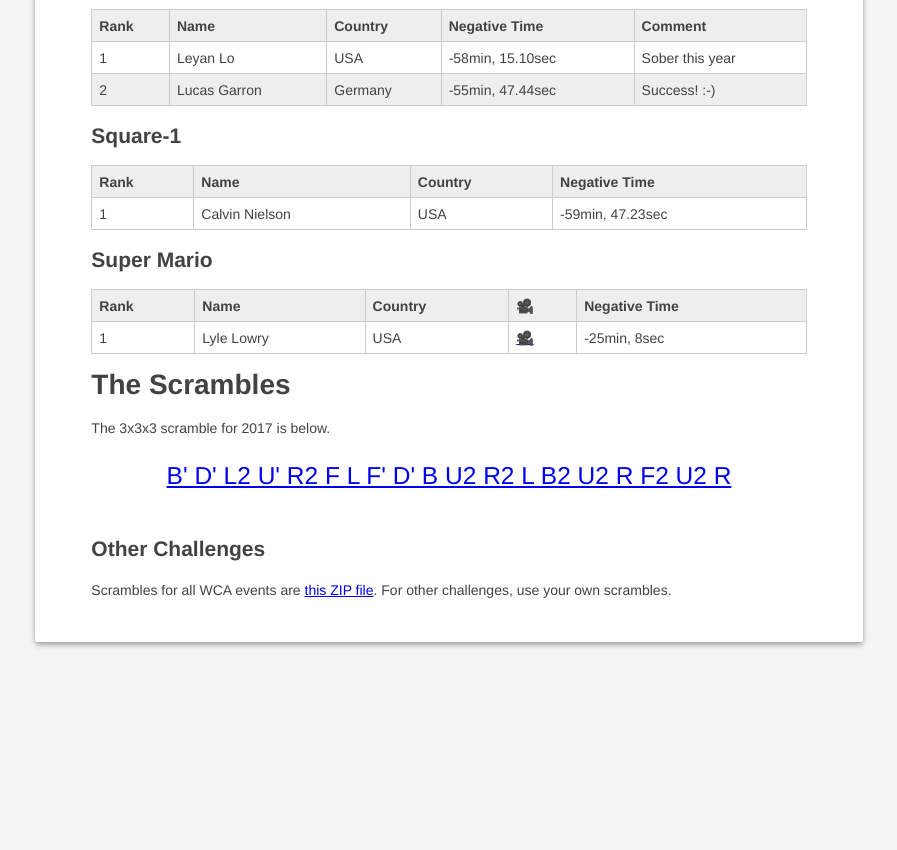
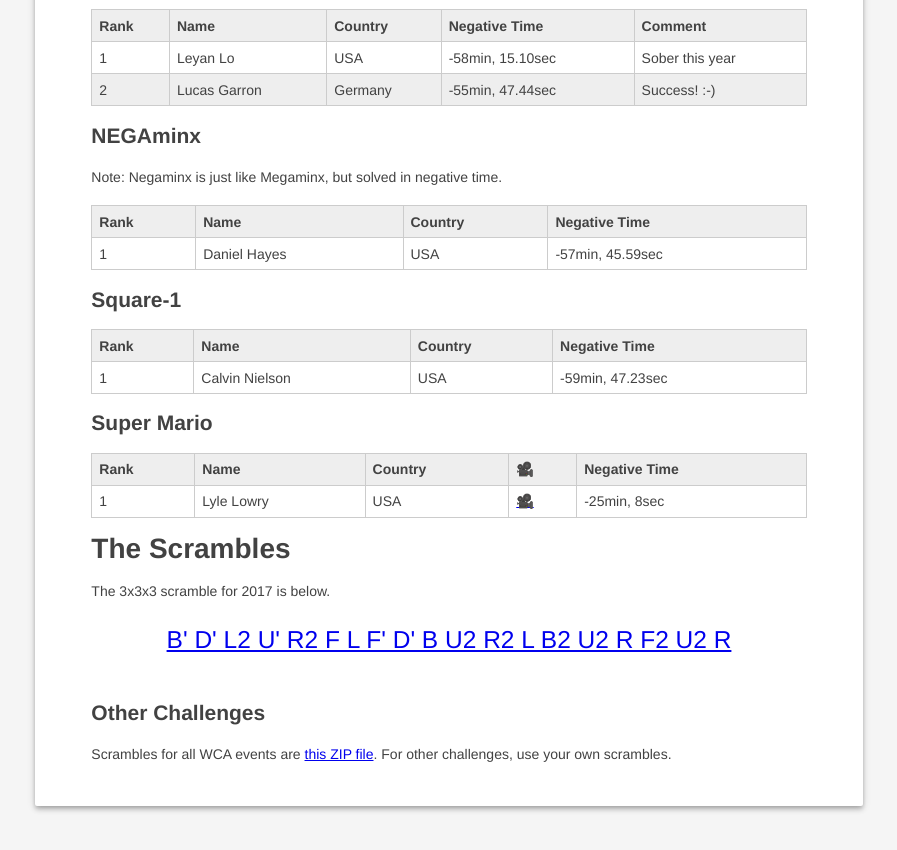
Before and after one commit to cubing/negative-time.cubing.net, a plain HTML site: page 2017/index.html in a window 1280 px wide. Shown: the part 2440-3290 px from the top of the page, without its empty margins (191-1088 px from the left). Before the commit the page ends 3162 px from the top, so only its background shows below. Drawn offline with Linux system fonts and the light colour scheme.

Commit message:
Add NEGAminx.

```diff
--- a/2017/index.html
+++ b/2017/index.html
@@ -433,6 +433,29 @@
 </tbody>
 </table>
 
+<h2 id="results-minx">NEGAminx</h2>
+
+<p>Note: Negaminx is just like Megaminx, but solved in negative time.</p>
+
+<table>
+<thead>
+  <tr>
+  <td>Rank</td>
+  <td>Name</td>
+  <td>Country</td>
+  <td>Negative Time</td>
+</tr>
+</thead>
+<tbody>
+<tr>
+  <td>1</td>
+  <td>Daniel Hayes</td>
+  <td>USA</td>
+  <td>-57min, 45.59sec</td>
+</tr>
+</tbody>
+</table>
+
 <h2 id="results-sq1">Square-1</h2>
 
 <table>
```
